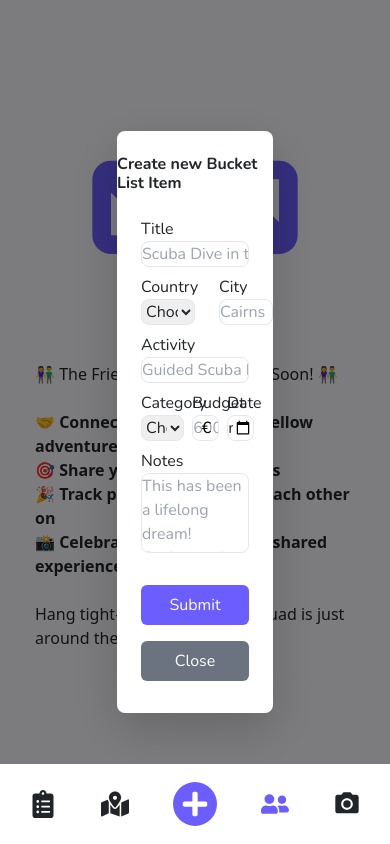
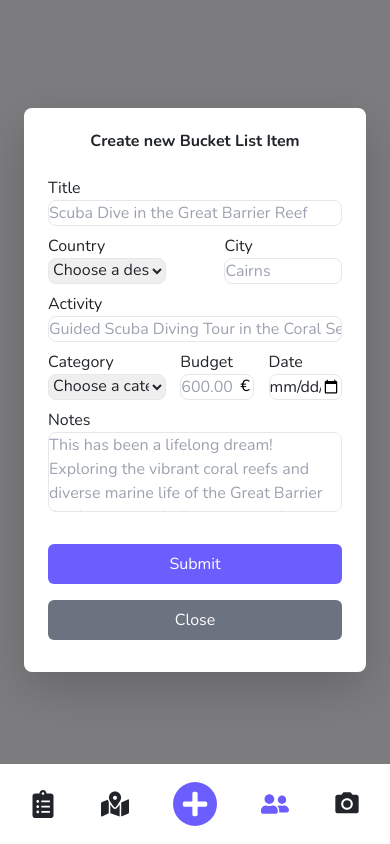
Before and after one commit to Jeremia-H/BucketListProject, a React (Create React App) app in the folder frontend/: page /App/Friends in a window 390 px wide. Both pictures are taken after a click on the button 195 px from the left and 804 px from the top of the page. Built offline with nearby package versions, Linux system fonts and the light colour scheme; no server answers.

Commit message:
Update FriendsPage.jsx
Responsive Dialog

```diff
--- a/frontend/src/components/FriendsPage.jsx
+++ b/frontend/src/components/FriendsPage.jsx
@@ -139,8 +139,8 @@ function FriendsPage() {
                     ></div>
 
                     {/* Dialog-Fenster */}
-                    <div className="fixed inset-0 flex items-center justify-center z-50 font-nonito">
-                        <div className="bg-white pb-8 rounded-lg shadow-lg w-2/5 xl:w-[32rem] mx-auto">
+                    <div className="fixed inset-0 flex items-center justify-center z-50 font-nonito p-4 sm:p-0">
+                        <div className="bg-white pb-8 mb-16 sm:pb-8 rounded-lg shadow-lg w-full sm:w-2/3 xl:w-[48rem] sm:mx-auto max-h-[90vh] overflow-auto">
                             <div>
                                 <div className="flex justify-around my-4">
                                     <h2 className="font-bold">Create new Bucket List Item</h2>
@@ -175,7 +175,7 @@ function FriendsPage() {
                                 >
                                     {({handleSubmit}) => (
                                         <Form onSubmit={handleSubmit} className="flex flex-col w-full gap-2">
-                                            <div className="flex flex-col mx-4">
+                                             <div className="flex flex-col mx-4">
                                                 <label>Title</label>
                                                 <Field
                                                     name="title"
@@ -188,7 +188,7 @@ function FriendsPage() {
                                             </div>
 
                                             <div className="flex justify-between mx-4 gap-4">
-                                                <div className="flex flex-col w-1/2">
+                                                <div className="flex flex-col w-2/5 md:w-1/2">
                                                     <label>Country</label>
                                                     <Field
                                                         name="country"
@@ -448,7 +448,7 @@ function FriendsPage() {
                                                                   className="text-red-500 text-sm"/>
                                                 </div>
 
-                                                <div className="flex flex-col w-1/2">
+                                                <div className="flex flex-col w-2/5 md:w-1/2">
                                                     <label>City</label>
                                                     <Field
                                                         name="city"
@@ -503,7 +503,7 @@ function FriendsPage() {
                                                         placeholder="600.00"
                                                         className=" border-1 rounded-lg focus:outline-customPurple"
                                                     />
-                                                    <span className="absolute right-2 top-[1.55rem] text-black">€</span>
+                                                    <span className="absolute right-1 top-[1.55rem] text-black">€</span>
                                                     <ErrorMessage name="budget" component="div"
                                                                   className="text-red-500 text-sm"/>
                                                 </div>
```
